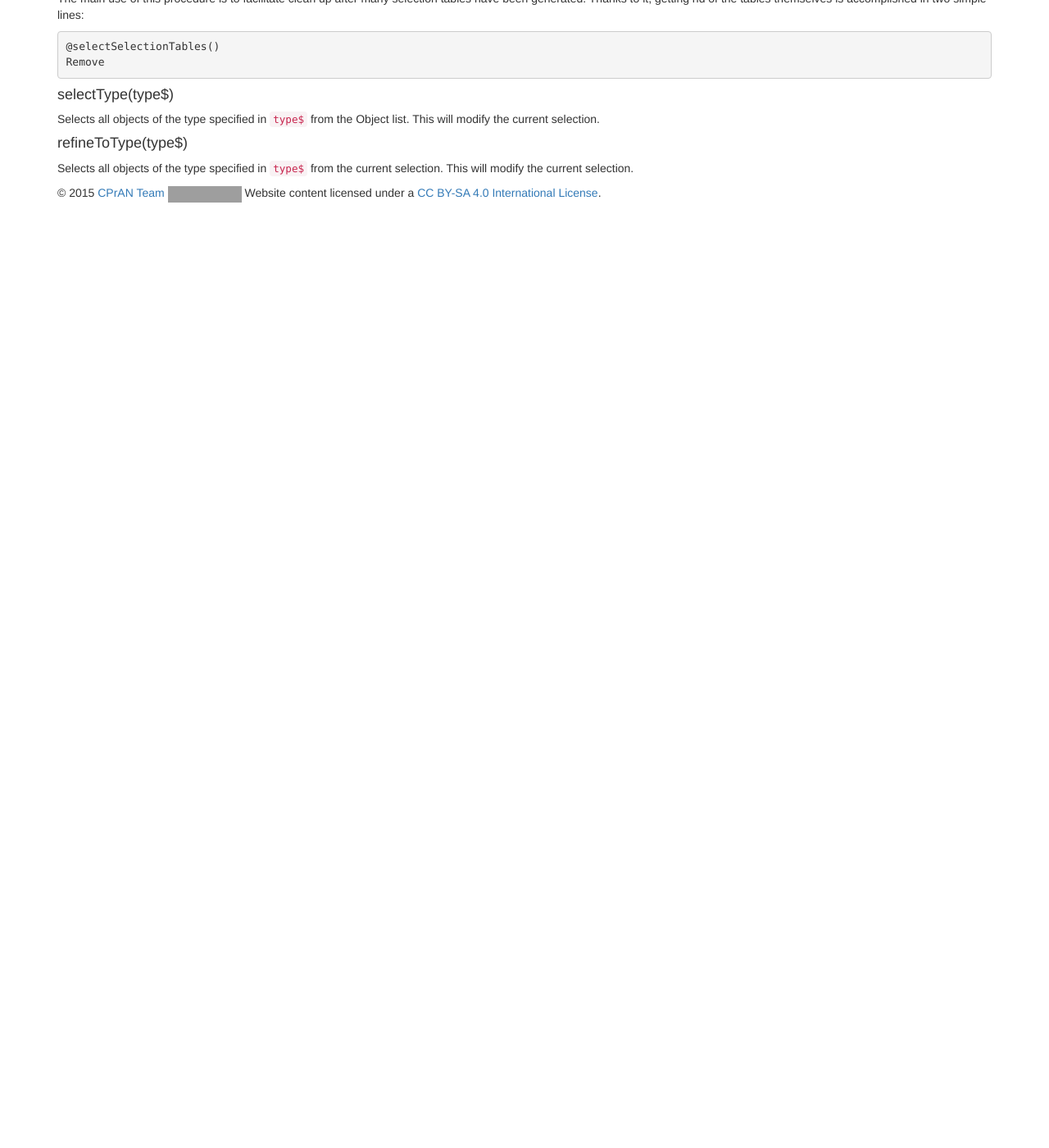
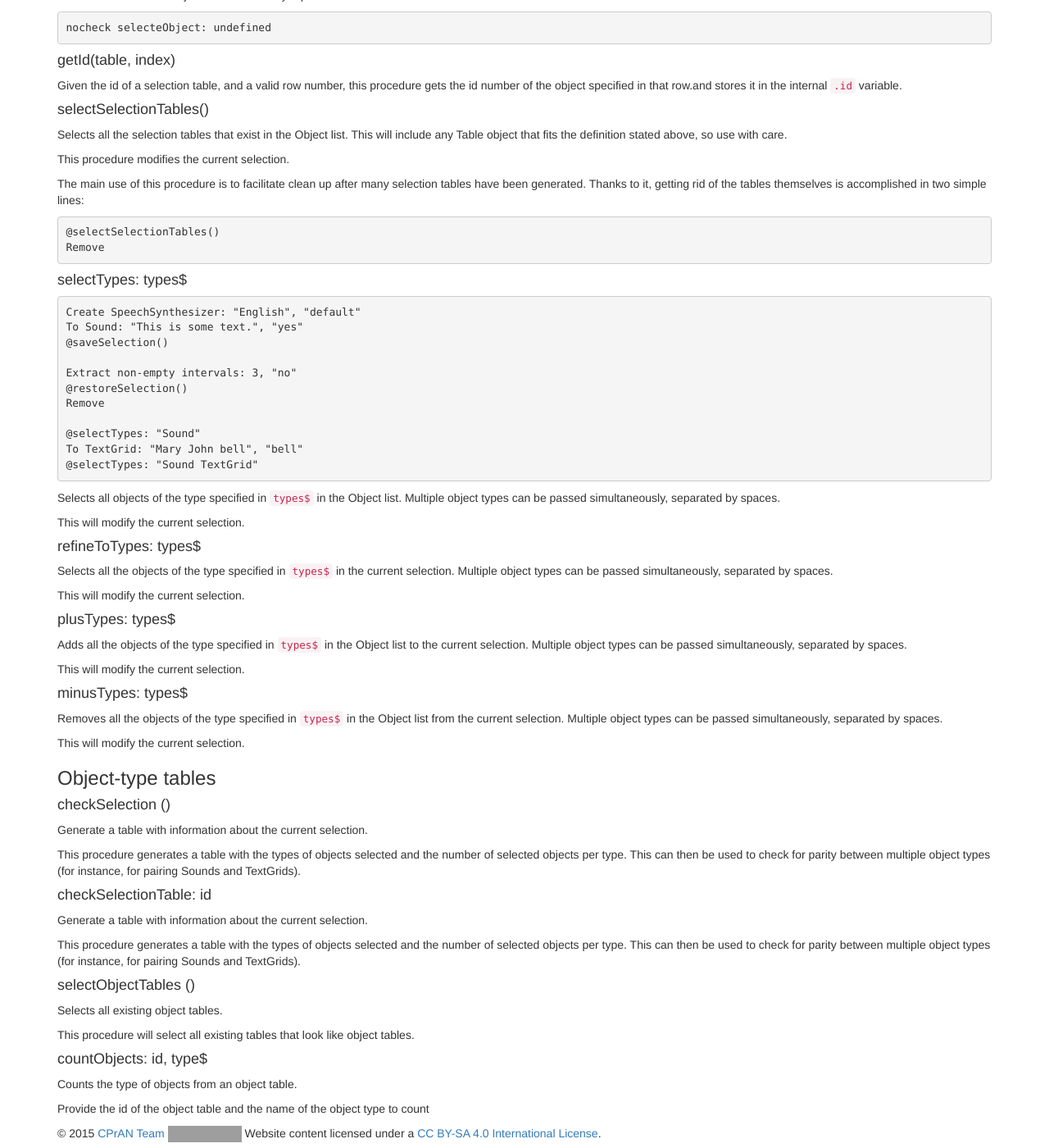
Before and after one commit to jjatria/cpran-www, a Jekyll site: the page built from docs/plugins/selection/index.md, in a window 1280 px wide and 1400 px high, scrolled down 3922 px. Shown: the whole window at 82% size. Built offline with Jekyll 4.4.1, drawn with Linux system fonts in a browser that asks for light colours; nearby versions of some CDN libraries; library files that are not in the unit come from our copies; comment, search, counter and statistics services are not loaded; before the commit the page ends 4179 px from its top, so only the background shows below that; some of the changed text lies outside the part shown; grey boxes are pictures that could not be loaded.

Commit message:
Added documentation for new selection procedures

```diff
--- a/docs/plugins/selection/index.md
+++ b/docs/plugins/selection/index.md
@@ -43,6 +43,7 @@ _selection table_, and can be processed with this plugin.
 ## Scripts
 
 #### Copy selected
+{: #copy-selected }
 
 Similar to the `Copy...` command of the standard toolkit, this command copies
 objects. But it can make copies of multiple objects at the same time. The new
@@ -51,45 +52,54 @@ objects are selected at the end.
 No new selection tables remain in the object list.
 
 #### Invert selection
+{: #invert-selection }
 
 Select all objects that were not selected when the command was called. Calling
 the command twice returns the selection back to its initial state.
 
 #### Save selection: name$
+{: #save-selection }
 
-The script version of [saveSelectionTable()](#saveselectiontable). Running this
+The script version of [saveSelectionTable()](#save-selection-table). Running this
 command will generate a new selection table containing the selection that was
 active when it was called.
 
 This command modifies the selection, since the new object is selected.
 
 #### Restore selection
+{: #restore-selection }
 
-The script version of [restoreSavedSelection()](#restoresavedselection). This
+The script version of [restoreSavedSelection()](#restore-saved-selection). This
 command requires the current selection to be a selection table. After calling
 it, the new selection will be the one that was saved in that table.
 
 This command modifies the selection.
 
-#### Select one type: type$, refine
+#### Select types: types$, refine
+{: #select-types }
 
-The script version of either [selectType(type$)](#selecttypetype) or
-[refineToType(type$)](#refinetotypetype), depending on the value of the `refine`
+<span><!-- Keep old links! --></span>
+{: #select-one-type }
+
+The script version of either [@selectTypes()](#select-types) or
+[@refineToTypes()](#refine-to-types), depending on the value of the `refine`
 boolean arcument. Calling this command will select objects of type `type$`,
 either from the entire objects list if `refine` is false, or from the current
 selection if `refine` is true.
 
 This command modifies the selection.
 
-#### Select selected type
+#### Select selected types
+{: #select-selected-types }
 
-Another script version of [selectType(type$)](#selecttypetype), with the
-difference that the value of `type$` is taken from the object that is currently
-selected.
+Another script version of [@selectTypes](#select-types), with the
+difference that the value of `types$` is taken from the objects that are
+currently selected.
 
 This command modifies the selection.
 
 #### Sort objects: fields, options
+{: #sort-objects }
 
 An experimetal command, `Sort objects...` rearranges the objects in the object
 list according to the fields specified. By default, it sorts objects by name
@@ -129,7 +139,10 @@ doesn't make sense to maintain it, a special note is made.
     # Restore original selection
     @restoreSelection()
 
+### `selection.proc`
+
 #### saveSelection()
+{: #save-selection }
 
 This procedure represents the most basic use case, and was indeed the first to
 be written. It will loop through the selected objects and save them into an
@@ -152,18 +165,39 @@ If there's any chance more than one selection will need to be saved, then prefer
 is still useful for simple scripts.
 
 #### restoreSelection()
+{: #restore-selection }
 
 The companion procedure to [saveSelection()](#saveselection), it will read the
 internal indexed variable from that procedure and restore the selection saved
 in it. Do not call this procedure before [saveSelection()](#saveselection) has
-been called!
 
 The equivalent procedure to restore a selection table is
 [restoreSavedSelection(table)](#restoresavedselection).
 
+#### plusSelection()
+{: #plus-selection }
+
+Also using [saveSelection()](#saveselection), this procedure will add the saved
+selection to the current selection. Do not call this procedure before
+[saveSelection()](#saveselection) has been called!
+
+The equivalent procedure to restore a selection table is
+[plusSavedSelection(table)](#plussavedselection).
+
+#### minusSelection()
+{: #minus-selection }
+
+Also using [saveSelection()](#saveselection), this procedure will subtract the
+saved selection from the current selection. Do not call this procedure before
+[saveSelection()](#saveselection) has been called!
+
+The equivalent procedure to restore a selection table is
+[minusSavedSelection(table)](#minussavedselection).
+
 ### Using selection tables
 
 #### saveSelectionTable()
+{: #save-selection-table }
 
 Creates a selection table representing the selection that was active when the
 procedure was called. The id of the table is stored in the internal variable
@@ -186,6 +220,7 @@ The saved selection can be restored using
     pitchs = Extract rows where column (text): "type", "is equal to", "Pitch"
 
 #### saveTypeSelection(type$)
+{: #save-type-selection }
 
 Similar to [saveSelectionTable()](#saveselectiontable), but it takes a string
 holding the name of a valid Praat object type as its only argument. It generates
@@ -199,6 +234,7 @@ the new Table will be stored in the variable `.table`.
     pitchs = saveTypeSelectionTable.table
 
 #### restoreSavedSelection(table)
+{: #restore-saved-selection }
 
 This procedure takes the id of a single selection table as its only argument,
 and selects the objects specified therein. This will, of course, modify the
@@ -209,6 +245,7 @@ list. You may want to use [selectSelectionTables()](#selectselectiontables) to
 make it easier to manage the selection tables that have been created.
 
 #### plusSavedSelection(table)
+{: #plus-saved-selection }
 
 Takes the id of a selection table, and appends that selection to the existing
 selection. It can also be thought of as an equivalent of `plus` or
@@ -219,6 +256,7 @@ The new selection will not contain the selection table with the id in `table`
 (unless the selection table contains itself).
 
 #### minusSavedSelection(table)
+{: #minus-saved-selection }
 
 Similar to [plusSavedSelection(table)](#plusSavedSelection), this substracts
 the saved selection from the current one. Only objects in the saved selection
@@ -228,6 +266,7 @@ are not selected will be ignored.
 ### Creating selections from scratch
 
 #### createEmptySelectionTable()
+{: #create-empty-selection-table }
 
 This procedure creates an empty selection table, with the proper column
 structure but no rows. This is useful for procedurally generating new
@@ -239,6 +278,7 @@ This procedure relies internally on
 The id of the generated table is stored in the `.table` variable.
 
 #### createSelectionTable(rows)
+{: #create-selection-table }
 
 This procedure takes a single number as its argument and creates an empty
 selection table, with as many empty entries as indicated in it. This is useful
@@ -247,6 +287,7 @@ for procedurally generating new collections of objects.
 The id of the generated table is stored in the `.table` variable.
 
 #### addToSelectionTable(table, id)
+{: #add-to-selection-table }
 
 Takes the id of a selection table and that of an object to add to the table. The
 object id will only be added to the table if it points to an existing object and
@@ -260,6 +301,7 @@ It is the equivalent of `plus` or `plusObject()` in the standard Praat toolkit,
 but for saved selections.
 
 #### removeFromSelectionTable(table, id)
+{: #remove-from-selection-table }
 
 Takes the id of a selection table and that of an object to remove from the
 table. The id will only be removed if it is contained in the table; otherwise,
@@ -274,18 +316,21 @@ toolkit, but for saved selections.
 ### General selection management
 
 #### clearSelection()
+{: #clear-selection }
 
 Deselects all selected objects. This is entirely equivalent to
 
     nocheck selecteObject: undefined
 
 #### getId(table, index)
+{: #get-id }
 
 Given the id of a selection table, and a valid row number, this procedure gets
 the id number of the object specified in that row.and stores it in the internal
 `.id` variable.
 
 #### selectSelectionTables()
+{: #select-selection-tables }
 
 Selects all the selection tables that exist in the Object list. This will
 include any Table object that fits the definition stated above, so use with
@@ -300,12 +345,83 @@ is accomplished in two simple lines:
     @selectSelectionTables()
     Remove
 
-#### selectType(type$)
+#### selectTypes: types$
+{: #select-types }
 
-Selects all objects of the type specified in `type$` from the Object list. This
-will modify the current selection.
+    Create SpeechSynthesizer: "English", "default"
+    To Sound: "This is some text.", "yes"
+    @saveSelection()
 
-#### refineToType(type$)
+    Extract non-empty intervals: 3, "no"
+    @restoreSelection()
+    Remove
 
-Selects all objects of the type specified in `type$` from the current selection.
+    @selectTypes: "Sound"
+    To TextGrid: "Mary John bell", "bell"
+    @selectTypes: "Sound TextGrid"
+
+Selects all objects of the type specified in `types$` in the Object list.
+Multiple object types can be passed simultaneously, separated by spaces.
+
 This will modify the current selection.
+
+#### refineToTypes: types$
+{: #refine-to-types }
+
+Selects all the objects of the type specified in `types$` in the current
+selection. Multiple object types can be passed simultaneously, separated by
+spaces.
+
+This will modify the current selection.
+
+#### plusTypes: types$
+{: #plus-types }
+
+Adds all the objects of the type specified in `types$` in the Object list to the
+current selection. Multiple object types can be passed simultaneously, separated
+by spaces.
+
+This will modify the current selection.
+
+#### minusTypes: types$
+{: #minus-types }
+
+Removes all the objects of the type specified in `types$` in the Object list
+from the current selection. Multiple object types can be passed simultaneously,
+separated by spaces.
+
+This will modify the current selection.
+
+### Object-type tables
+
+#### checkSelection ()
+{: #check-selection }
+
+Generate a table with information about the current selection.
+
+This procedure generates a table with the types of objects selected and the
+number of selected objects per type. This can then be used to check for
+parity between multiple object types (for instance, for pairing Sounds and
+TextGrids).
+
+#### checkSelectionTable: id
+{: #check-selection-table }
+
+Generate a table with information about the current selection.
+
+This procedure generates a table with the types of objects selected and the
+number of selected objects per type. This can then be used to check for
+parity between multiple object types (for instance, for pairing Sounds and
+TextGrids).
+
+#### selectObjectTables ()
+
+Selects all existing object tables.
+
+This procedure will select all existing tables that look like object tables.
+
+#### countObjects: id, type$
+
+Counts the type of objects from an object table.
+
+Provide the id of the object table and the name of the object type to count
```
